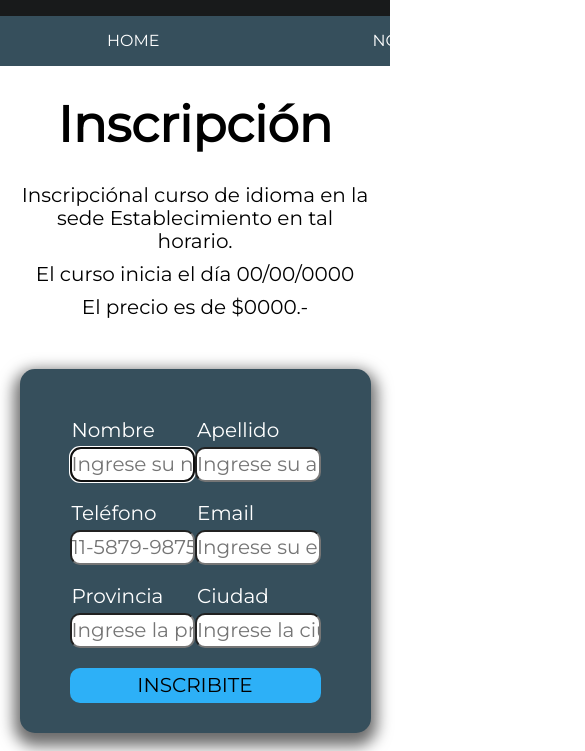
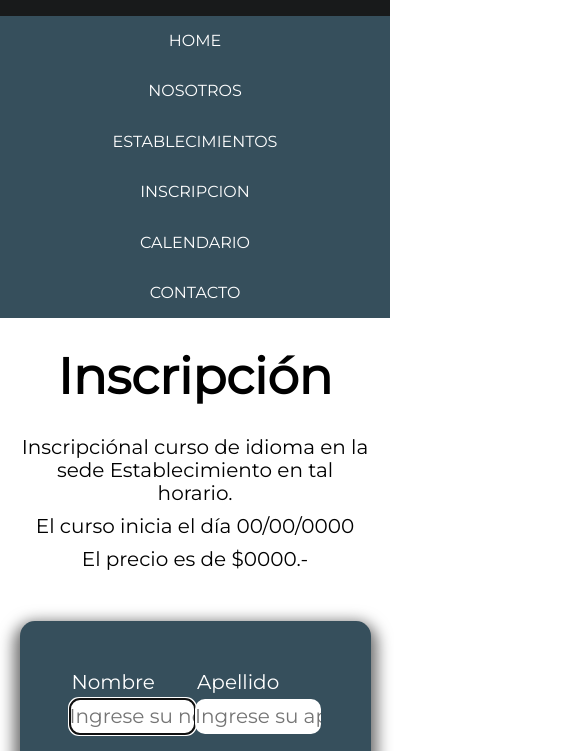
Before and after one commit to LautyAllen/TPGRUPO9WEB, a plain HTML site: page inscripcion.html in a window 390 px wide. Shown: the part 70-821 px from the top of the page, 585 px wide, since content can reach past the window. Drawn offline with Linux system fonts and the light colour scheme.

Commit message:
Navegación responsive

```diff
--- a/css/style.css
+++ b/css/style.css
@@ -71,6 +71,7 @@ body {
 
 .navegacion {
   display: flex;
+  flex-direction: column;
   justify-content: space-around;
   background-color: var(--colorSecundario);
   margin: 0;
@@ -87,15 +88,21 @@ body {
   color: var(--colorFont);
   transition: all 0.3s;
   display: block;
-  padding: 1.6rem 10.6rem 1.6rem 10.7rem;
+  padding: 1.6rem 5rem;
+  text-align: center;
 }
 
 .navegacion__a:hover {
   background-color: var(--colorPrincipal);
 }
 
+@media (min-width: 768px) {
+  .navegacion {
+    flex-direction: row;
+  }
+}
+
 /* MAIN */
-
 h1 {
   margin: 3rem;
   text-align: center;
@@ -197,6 +204,7 @@ h1 {
   border-radius: 1rem;
   height: 3.5rem;
   width: 100%;
+  border: none;
 }
 
 .flex {
@@ -207,9 +215,11 @@ h1 {
 
 .boton-inscripcion {
   border: none;
-  background-color: #2db0f7;
+  background-color: #2695f0;
+  transition: all 0.2s;
 }
 
 .boton-inscripcion:hover {
   cursor: pointer;
+  background-color: #2db0f7;
 }
--- a/inscripcion.html
+++ b/inscripcion.html
@@ -141,7 +141,7 @@
                 type="tel"
                 id="telefono"
                 tel="telefono"
-                placeholder="11-5879-9875"
+                placeholder="Ingrese su nro de teléfono"
                 required
               />
             </div>
@@ -151,7 +151,7 @@
                 type="email"
                 id="email"
                 name="email"
-                placeholder="Ingrese su emal"
+                placeholder="Ingrese su email"
                 required
               />
             </div>
```
